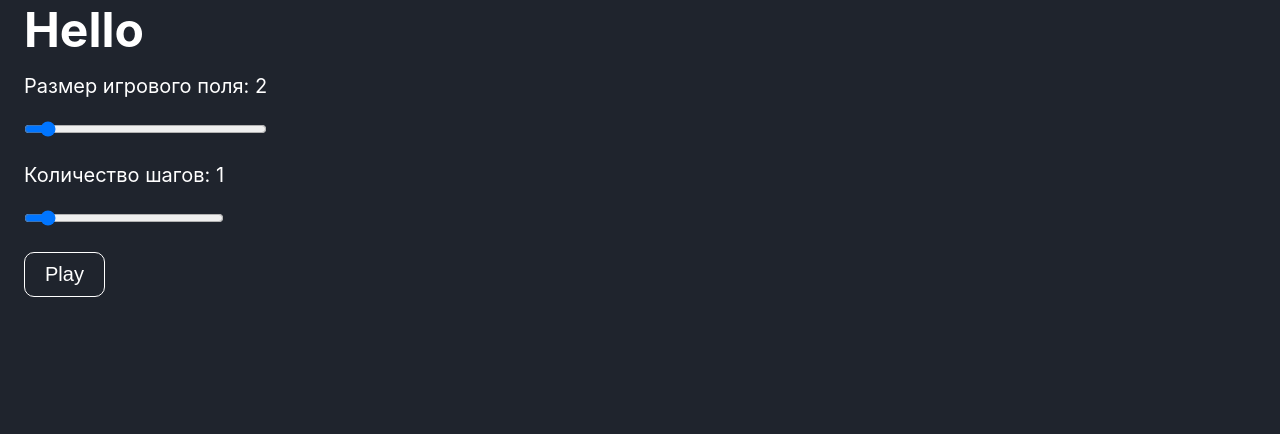
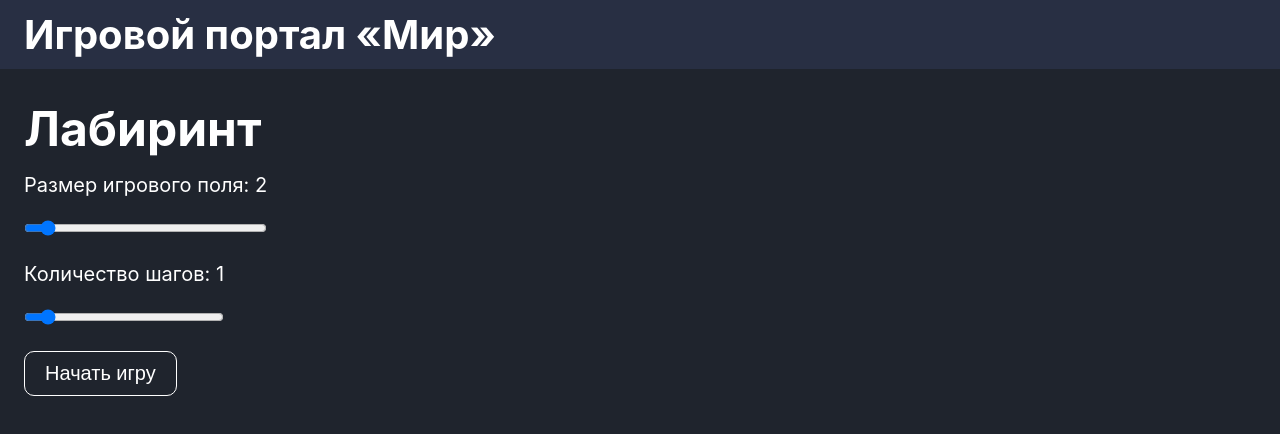
Before and after one commit to dapzer/test-task-for-kalin, a Next.js app: page / in a window 1280 px wide. Shown: the top 434 px of the page. Built offline with nearby package versions, Linux system fonts and the light colour scheme.

Commit message:
feat(maze): Add layout and change some styles

```diff
--- /dev/null
+++ b/src/components/Layout/index.tsx
@@ -0,0 +1,24 @@
+import React, { FC } from 'react';
+import Link from 'next/link';
+
+interface Props {
+  children: React.ReactNode;
+}
+
+const Layout: FC<Props> = ({ children }) => {
+
+  return (
+    <div className={'layout container'}>
+      <header>
+        <Link href={'/'}>
+          <h2>
+            Игровой портал «Мир»
+          </h2>
+        </Link>
+      </header>
+      <main>{children}</main>
+    </div>
+  );
+};
+
+export default Layout;
--- a/src/features/Maze/ui/FieldItem/field-item.module.scss
+++ b/src/features/Maze/ui/FieldItem/field-item.module.scss
@@ -28,4 +28,12 @@
     background: $c-primary;
     cursor: unset;
   }
+
+  .win {
+    background: $c-success;
+  }
+
+  .lose {
+    background: $c-error;
+  }
 }
--- a/src/features/Maze/ui/FieldItem/index.tsx
+++ b/src/features/Maze/ui/FieldItem/index.tsx
@@ -15,6 +15,7 @@ interface Props {
 
 export const FieldItem: FC<Props> = (props) => {
   const { selectHandler } = props;
+
   const isSelected = isSameCoords(props.answer, props.cell);
   const isStart = isSameCoords(props.startPos, props.cell);
 
@@ -25,13 +26,15 @@ export const FieldItem: FC<Props> = (props) => {
           <Image src='/maze/icons/win.svg' width={90} height={90} alt='Win' />
         </div>
       )}
+
       {props.showLose && isSelected && (
         <div className={styles.lose}>
           <Image src='/maze/icons/lose.svg' width={90} height={90} alt='Lose' />
         </div>
       )}
+
       {isStart && !isSelected && (
-        <div className={styles.lose}>
+        <div>
           <Image src='/maze/icons/start.svg' width={90} height={90} alt='Lose' />
         </div>
       )}
--- a/src/features/Maze/ui/Maze.tsx
+++ b/src/features/Maze/ui/Maze.tsx
@@ -19,12 +19,15 @@ export const Maze = () => {
     handleAnswer,
     restartGame,
   } = useMaze();
-  console.log(startPos, stepsPath);
+
   return (
     <div>
       {status === GameStatuses.IDLE && (
-        <Settings fieldSize={fieldSize} setFieldSize={setFieldSize} stepsCount={stepsCount}
-                  setStepsCount={setStepsCount} />
+        <Settings fieldSize={fieldSize}
+                  setFieldSize={setFieldSize}
+                  stepsCount={stepsCount}
+                  setStepsCount={setStepsCount}
+        />
       )}
 
       {status !== GameStatuses.IDLE && fieldSize &&
@@ -42,11 +45,11 @@ export const Maze = () => {
       }
 
       {status === GameStatuses.IDLE && (
-        <button onClick={() => startGame()}>Play</button>
+        <button onClick={() => startGame()}>Начать игру</button>
       )}
 
       {status !== GameStatuses.IDLE && status !== GameStatuses.PLAYING && (
-        <button onClick={() => restartGame()}>Restart</button>
+        <button onClick={() => restartGame()}>Перезапустить игру</button>
       )}
     </div>
   );
--- a/src/pages/_app.tsx
+++ b/src/pages/_app.tsx
@@ -1,6 +1,11 @@
-import '@/styles/globals.scss'
-import type { AppProps } from 'next/app'
+import '@/styles/globals.scss';
+import type { AppProps } from 'next/app';
+import Layout from '@/components/Layout';
 
 export default function App({ Component, pageProps }: AppProps) {
-  return <Component {...pageProps} />
+  return (
+    <Layout>
+      <Component {...pageProps} />
+    </Layout>
+  );
 }
--- a/src/pages/_document.tsx
+++ b/src/pages/_document.tsx
@@ -1,13 +1,16 @@
-import { Html, Head, Main, NextScript } from 'next/document'
+import { Head, Html, Main, NextScript } from 'next/document';
 
 export default function Document() {
   return (
-    <Html lang="en">
-      <Head />
+    <Html lang='en'>
+      <Head>
+        <meta name='description' content='Generated by create next app' />
+        <link rel='icon' href='/favicon.ico' />
+      </Head>
       <body>
-        <Main />
-        <NextScript />
+      <Main />
+      <NextScript />
       </body>
     </Html>
-  )
+  );
 }
--- a/src/pages/index.tsx
+++ b/src/pages/index.tsx
@@ -5,15 +5,15 @@ export default function Home() {
   return (
     <>
       <Head>
-        <title>Лабиринт</title>
-        <meta name="description" content="Generated by create next app"/>
+        <title>Игровой портал «Мир» | Лабиринт</title>
         <meta name="viewport" content="width=device-width, initial-scale=1"/>
-        <link rel="icon" href="/favicon.ico"/>
       </Head>
-      <div className="container">
-        <h1>Hello</h1>
+
+      <>
+        <h1>Лабиринт</h1>
+
         <Maze />
-      </div>
+      </>
     </>
   )
 }
--- a/src/styles/variables.scss
+++ b/src/styles/variables.scss
@@ -6,6 +6,8 @@ $c-primary: #4F5D75;
 $c-secondary: #FFFFFF;
 $c-highlight: #0073fa;
 $c-accent: #282f43;
+$c-success: green;
+$c-error: red;
 
 // Font Sizes
 
```
Also changed, not shown: src/features/Maze/ui/Field/index.tsx (+4 -5 lines).
